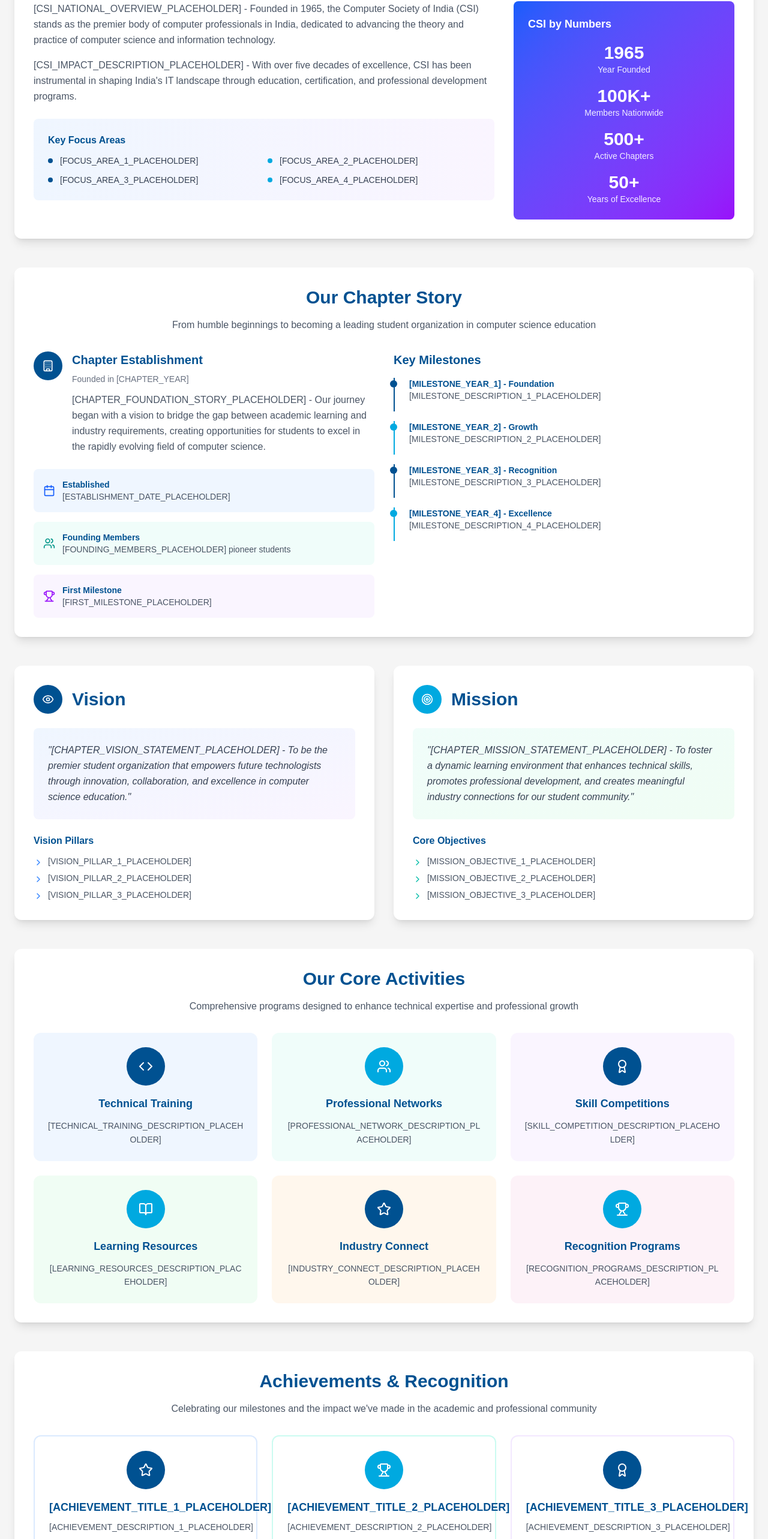
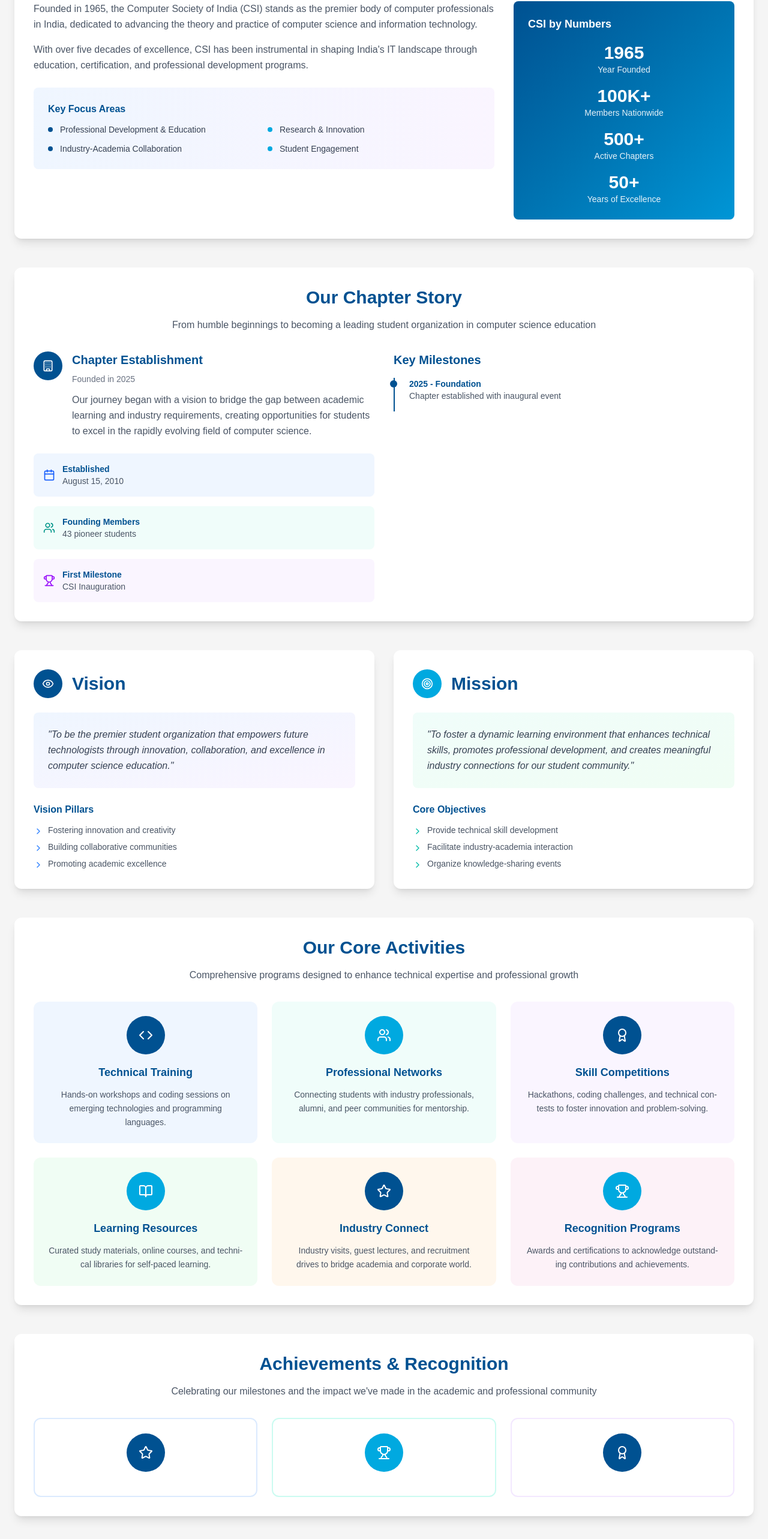
Before and after one commit to baggie11/CSI-Website, a Next.js app: page /info in a window 1280 px wide. Shown: the part 232-2798 px from the top of the page at 60% size. Built offline with nearby package versions, Linux system fonts and the light colour scheme.

Commit message:
updated info page

```diff
--- a/src/app/info/page.tsx
+++ b/src/app/info/page.tsx
@@ -20,37 +20,39 @@
             <div className="grid grid-cols-1 lg:grid-cols-3 gap-6 lg:gap-8">
               <div className="lg:col-span-2">
                 <p className="text-gray-600 mb-4 leading-relaxed">
-                  [CSI_NATIONAL_OVERVIEW_PLACEHOLDER] - Founded in 1965, the Computer Society of India (CSI) stands as the premier body of computer professionals in India, dedicated to advancing the theory and practice of computer science and information technology.
+                  Founded in 1965, the Computer Society of India (CSI) stands as the premier body of computer professionals in India, dedicated to advancing the theory and practice of computer science and information technology.
                 </p>
                 <p className="text-gray-600 mb-6 leading-relaxed">
-                  [CSI_IMPACT_DESCRIPTION_PLACEHOLDER] - With over five decades of excellence, CSI has been instrumental in shaping India's IT landscape through education, certification, and professional development programs.
+                  With over five decades of excellence, CSI has been instrumental in shaping India's IT landscape through education, certification, and professional development programs.
                 </p>
+
+
 
                 <div className="bg-gradient-to-r from-blue-50 to-purple-50 rounded-lg p-4 sm:p-6">
                   <h4 className="font-bold mb-3" style={{ color: '#005191' }}>Key Focus Areas</h4>
                   <div className="grid grid-cols-1 sm:grid-cols-2 gap-3">
                     <div className="flex items-center">
                       <div className="w-2 h-2 rounded-full mr-3" style={{ backgroundColor: '#005191' }}></div>
-                      <span className="text-sm text-gray-700">[FOCUS_AREA_1_PLACEHOLDER]</span>
+                      <span className="text-sm text-gray-700">Professional Development & Education</span>
                     </div>
                     <div className="flex items-center">
                       <div className="w-2 h-2 rounded-full mr-3" style={{ backgroundColor: '#00A9E0' }}></div>
-                      <span className="text-sm text-gray-700">[FOCUS_AREA_2_PLACEHOLDER]</span>
+                      <span className="text-sm text-gray-700">Research & Innovation</span>
                     </div>
                     <div className="flex items-center">
                       <div className="w-2 h-2 rounded-full mr-3" style={{ backgroundColor: '#005191' }}></div>
-                      <span className="text-sm text-gray-700">[FOCUS_AREA_3_PLACEHOLDER]</span>
+                      <span className="text-sm text-gray-700">Industry-Academia Collaboration</span>
                     </div>
                     <div className="flex items-center">
                       <div className="w-2 h-2 rounded-full mr-3" style={{ backgroundColor: '#00A9E0' }}></div>
-                      <span className="text-sm text-gray-700">[FOCUS_AREA_4_PLACEHOLDER]</span>
+                      <span className="text-sm text-gray-700">Student Engagement</span>
                     </div>
                   </div>
                 </div>
               </div>
 
               <div>
-                <div className="bg-gradient-to-br from-blue-600 to-purple-600 rounded-lg p-4 sm:p-6 text-white">
+                <div className="bg-gradient-to-br from-[#005191] via-[#0073b1] to-[#0096d6] rounded-lg p-4 sm:p-6 text-white">
                   <h4 className="text-lg font-bold mb-4">CSI by Numbers</h4>
                   <div className="space-y-4">
                     <div className="text-center">
@@ -96,9 +98,9 @@
                   </div>
                   <div>
                     <h3 className="text-lg sm:text-xl font-bold mb-2" style={{ color: '#005191' }}>Chapter Establishment</h3>
-                    <p className="text-gray-500 text-sm mb-3">Founded in [CHAPTER_YEAR]</p>
+                    <p className="text-gray-500 text-sm mb-3">Founded in 2025</p>
                     <p className="text-gray-600 leading-relaxed">
-                      [CHAPTER_FOUNDATION_STORY_PLACEHOLDER] - Our journey began with a vision to bridge the gap between academic learning and industry requirements, creating opportunities for students to excel in the rapidly evolving field of computer science.
+                      Our journey began with a vision to bridge the gap between academic learning and industry requirements, creating opportunities for students to excel in the rapidly evolving field of computer science.
                     </p>
                   </div>
                 </div>
@@ -108,21 +110,21 @@
                     <Calendar className="text-blue-600 mr-3 flex-shrink-0" size={20} />
                     <div>
                       <h4 className="font-semibold text-sm" style={{ color: '#005191' }}>Established</h4>
-                      <p className="text-gray-600 text-sm">[ESTABLISHMENT_DATE_PLACEHOLDER]</p>
+                      <p className="text-gray-600 text-sm">August 15, 2010</p>
                     </div>
                   </div>
                   <div className="flex items-center p-4 bg-teal-50 rounded-lg">
                     <Users className="text-teal-600 mr-3 flex-shrink-0" size={20} />
                     <div>
                       <h4 className="font-semibold text-sm" style={{ color: '#005191' }}>Founding Members</h4>
-                      <p className="text-gray-600 text-sm">[FOUNDING_MEMBERS_PLACEHOLDER] pioneer students</p>
+                      <p className="text-gray-600 text-sm">43 pioneer students</p>
                     </div>
                   </div>
                   <div className="flex items-center p-4 bg-purple-50 rounded-lg">
                     <Trophy className="text-purple-600 mr-3 flex-shrink-0" size={20} />
                     <div>
                       <h4 className="font-semibold text-sm" style={{ color: '#005191' }}>First Milestone</h4>
-                      <p className="text-gray-600 text-sm">[FIRST_MILESTONE_PLACEHOLDER]</p>
+                      <p className="text-gray-600 text-sm">CSI Inauguration</p>
                     </div>
                   </div>
                 </div>
@@ -134,31 +136,11 @@
                   <div className="relative pl-6 border-l-2" style={{ borderColor: '#005191' }}>
                     <div className="absolute w-3 h-3 rounded-full -left-2 top-1" style={{ backgroundColor: '#005191' }}></div>
                     <div className="pb-4">
-                      <div className="font-semibold text-sm" style={{ color: '#005191' }}>[MILESTONE_YEAR_1] - Foundation</div>
-                      <div className="text-gray-600 text-sm">[MILESTONE_DESCRIPTION_1_PLACEHOLDER]</div>
+                      <div className="font-semibold text-sm" style={{ color: '#005191' }}>2025 - Foundation</div>
+                      <div className="text-gray-600 text-sm">Chapter established with inaugural event</div>
                     </div>
                   </div>
-                  <div className="relative pl-6 border-l-2" style={{ borderColor: '#00A9E0' }}>
-                    <div className="absolute w-3 h-3 rounded-full -left-2 top-1" style={{ backgroundColor: '#00A9E0' }}></div>
-                    <div className="pb-4">
-                      <div className="font-semibold text-sm" style={{ color: '#005191' }}>[MILESTONE_YEAR_2] - Growth</div>
-                      <div className="text-gray-600 text-sm">[MILESTONE_DESCRIPTION_2_PLACEHOLDER]</div>
-                    </div>
-                  </div>
-                  <div className="relative pl-6 border-l-2" style={{ borderColor: '#005191' }}>
-                    <div className="absolute w-3 h-3 rounded-full -left-2 top-1" style={{ backgroundColor: '#005191' }}></div>
-                    <div className="pb-4">
-                      <div className="font-semibold text-sm" style={{ color: '#005191' }}>[MILESTONE_YEAR_3] - Recognition</div>
-                      <div className="text-gray-600 text-sm">[MILESTONE_DESCRIPTION_3_PLACEHOLDER]</div>
-                    </div>
-                  </div>
-                  <div className="relative pl-6 border-l-2" style={{ borderColor: '#00A9E0' }}>
-                    <div className="absolute w-3 h-3 rounded-full -left-2 top-1" style={{ backgroundColor: '#00A9E0' }}></div>
-                    <div className="pb-4">
-                      <div className="font-semibold text-sm" style={{ color: '#005191' }}>[MILESTONE_YEAR_4] - Excellence</div>
-                      <div className="text-gray-600 text-sm">[MILESTONE_DESCRIPTION_4_PLACEHOLDER]</div>
-                    </div>
-                  </div>
+
                 </div>
               </div>
             </div>
@@ -178,7 +160,7 @@
               </div>
               <div className="bg-gradient-to-br from-blue-50 to-purple-50 rounded-lg p-4 sm:p-6 mb-6">
                 <p className="text-gray-700 leading-relaxed font-medium italic">
-                  "[CHAPTER_VISION_STATEMENT_PLACEHOLDER] - To be the premier student organization that empowers future technologists through innovation, collaboration, and excellence in computer science education."
+                  "To be the premier student organization that empowers future technologists through innovation, collaboration, and excellence in computer science education."
                 </p>
               </div>
               <div>
@@ -186,15 +168,15 @@
                 <div className="space-y-2">
                   <div className="flex items-start">
                     <ChevronRight className="text-blue-500 mr-2 mt-1 flex-shrink-0" size={16} />
-                    <span className="text-gray-600 text-sm">[VISION_PILLAR_1_PLACEHOLDER]</span>
+                    <span className="text-gray-600 text-sm">Fostering innovation and creativity</span>
                   </div>
                   <div className="flex items-start">
                     <ChevronRight className="text-blue-500 mr-2 mt-1 flex-shrink-0" size={16} />
-                    <span className="text-gray-600 text-sm">[VISION_PILLAR_2_PLACEHOLDER]</span>
+                    <span className="text-gray-600 text-sm">Building collaborative communities</span>
                   </div>
                   <div className="flex items-start">
                     <ChevronRight className="text-blue-500 mr-2 mt-1 flex-shrink-0" size={16} />
-                    <span className="text-gray-600 text-sm">[VISION_PILLAR_3_PLACEHOLDER]</span>
+                    <span className="text-gray-600 text-sm">Promoting academic excellence</span>
                   </div>
                 </div>
               </div>
@@ -210,7 +192,7 @@
               </div>
               <div className="bg-gradient-to-br from-teal-50 to-green-50 rounded-lg p-4 sm:p-6 mb-6">
                 <p className="text-gray-700 leading-relaxed font-medium italic">
-                  "[CHAPTER_MISSION_STATEMENT_PLACEHOLDER] - To foster a dynamic learning environment that enhances technical skills, promotes professional development, and creates meaningful industry connections for our student community."
+                  "To foster a dynamic learning environment that enhances technical skills, promotes professional development, and creates meaningful industry connections for our student community."
                 </p>
               </div>
               <div>
@@ -218,15 +200,15 @@
                 <div className="space-y-2">
                   <div className="flex items-start">
                     <ChevronRight className="text-teal-500 mr-2 mt-1 flex-shrink-0" size={16} />
-                    <span className="text-gray-600 text-sm">[MISSION_OBJECTIVE_1_PLACEHOLDER]</span>
+                    <span className="text-gray-600 text-sm">Provide technical skill development</span>
                   </div>
                   <div className="flex items-start">
                     <ChevronRight className="text-teal-500 mr-2 mt-1 flex-shrink-0" size={16} />
-                    <span className="text-gray-600 text-sm">[MISSION_OBJECTIVE_2_PLACEHOLDER]</span>
+                    <span className="text-gray-600 text-sm">Facilitate industry-academia interaction</span>
                   </div>
                   <div className="flex items-start">
                     <ChevronRight className="text-teal-500 mr-2 mt-1 flex-shrink-0" size={16} />
-                    <span className="text-gray-600 text-sm">[MISSION_OBJECTIVE_3_PLACEHOLDER]</span>
+                    <span className="text-gray-600 text-sm">Organize knowledge-sharing events</span>
                   </div>
                 </div>
               </div>
@@ -255,7 +237,7 @@
                   Technical Training
                 </h3>
                 <p className="text-gray-600 text-sm text-center leading-relaxed flex-1 hyphens-auto" style={{ wordBreak: 'break-word' }}>
-                  [TECHNICAL_TRAINING_DESCRIPTION_PLACEHOLDER]
+                  Hands-on workshops and coding sessions on emerging technologies and programming languages.
                 </p>
               </div>
 
@@ -267,7 +249,7 @@
                   Professional Networks
                 </h3>
                 <p className="text-gray-600 text-sm text-center leading-relaxed flex-1 hyphens-auto" style={{ wordBreak: 'break-word' }}>
-                  [PROFESSIONAL_NETWORK_DESCRIPTION_PLACEHOLDER]
+                  Connecting students with industry professionals, alumni, and peer communities for mentorship.
                 </p>
               </div>
 
@@ -279,7 +261,7 @@
                   Skill Competitions
                 </h3>
                 <p className="text-gray-600 text-sm text-center leading-relaxed flex-1 hyphens-auto" style={{ wordBreak: 'break-word' }}>
-                  [SKILL_COMPETITION_DESCRIPTION_PLACEHOLDER]
+                  Hackathons, coding challenges, and technical contests to foster innovation and problem-solving.
                 </p>
               </div>
 
@@ -291,7 +273,7 @@
                   Learning Resources
                 </h3>
                 <p className="text-gray-600 text-sm text-center leading-relaxed flex-1 hyphens-auto" style={{ wordBreak: 'break-word' }}>
-                  [LEARNING_RESOURCES_DESCRIPTION_PLACEHOLDER]
+                  Curated study materials, online courses, and technical libraries for self-paced learning.
                 </p>
               </div>
 
@@ -303,7 +285,7 @@
                   Industry Connect
                 </h3>
                 <p className="text-gray-600 text-sm text-center leading-relaxed flex-1 hyphens-auto" style={{ wordBreak: 'break-word' }}>
-                  [INDUSTRY_CONNECT_DESCRIPTION_PLACEHOLDER]
+                  Industry visits, guest lectures, and recruitment drives to bridge academia and corporate world.
                 </p>
               </div>
 
@@ -315,7 +297,7 @@
                   Recognition Programs
                 </h3>
                 <p className="text-gray-600 text-sm text-center leading-relaxed flex-1 hyphens-auto" style={{ wordBreak: 'break-word' }}>
-                  [RECOGNITION_PROGRAMS_DESCRIPTION_PLACEHOLDER]
+                  Awards and certifications to acknowledge outstanding contributions and achievements.
                 </p>
               </div>
             </div>
@@ -340,10 +322,10 @@
                   <Star className="text-white" size={24} />
                 </div>
                 <h3 className="text-base sm:text-lg font-bold mb-2" style={{ color: '#005191' }}>
-                  [ACHIEVEMENT_TITLE_1_PLACEHOLDER]
+
                 </h3>
                 <p className="text-gray-600 text-sm leading-relaxed">
-                  [ACHIEVEMENT_DESCRIPTION_1_PLACEHOLDER]
+
                 </p>
               </div>
 
@@ -352,10 +334,10 @@
                   <Trophy className="text-white" size={24} />
                 </div>
                 <h3 className="text-base sm:text-lg font-bold mb-2" style={{ color: '#005191' }}>
-                  [ACHIEVEMENT_TITLE_2_PLACEHOLDER]
+
                 </h3>
                 <p className="text-gray-600 text-sm leading-relaxed">
-                  [ACHIEVEMENT_DESCRIPTION_2_PLACEHOLDER]
+
                 </p>
               </div>
 
@@ -364,10 +346,10 @@
                   <Award className="text-white" size={24} />
                 </div>
                 <h3 className="text-base sm:text-lg font-bold mb-2" style={{ color: '#005191' }}>
-                  [ACHIEVEMENT_TITLE_3_PLACEHOLDER]
+
                 </h3>
                 <p className="text-gray-600 text-sm leading-relaxed">
-                  [ACHIEVEMENT_DESCRIPTION_3_PLACEHOLDER]
+
                 </p>
               </div>
             </div>
@@ -376,7 +358,7 @@
 
         {/* Join Us CTA */}
         <div className="max-w-5xl mx-auto">
-          <div className="bg-gradient-to-r from-blue-600 to-purple-600 rounded-xl p-6 sm:p-8 lg:p-12 text-white text-center shadow-xl">
+          <div className="bg-gradient-to-br from-[#005191] via-[#0073b1] to-[#0096d6] rounded-xl p-6 sm:p-8 lg:p-12 text-white text-center shadow-xl">
             <h2 className="text-2xl sm:text-3xl lg:text-4xl font-bold mb-4">
               Ready to Join Our Journey?
             </h2>
```
